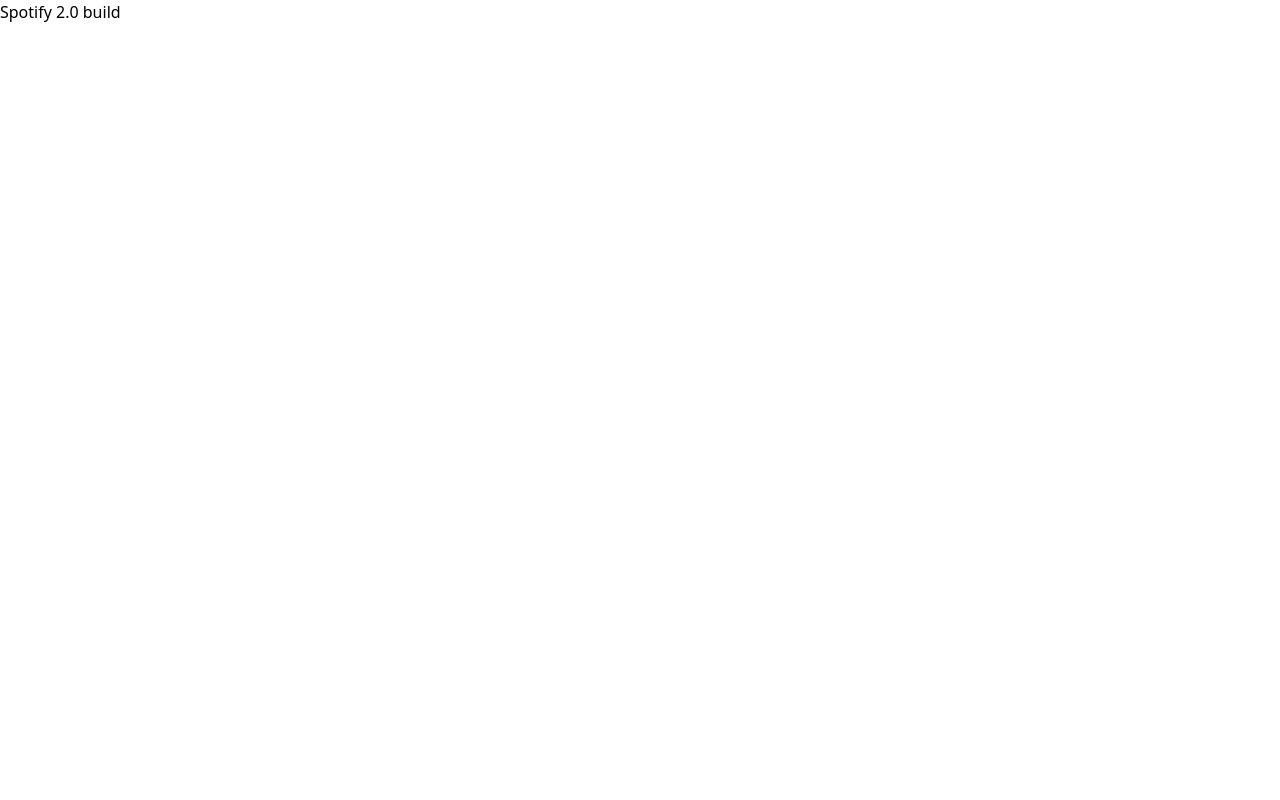
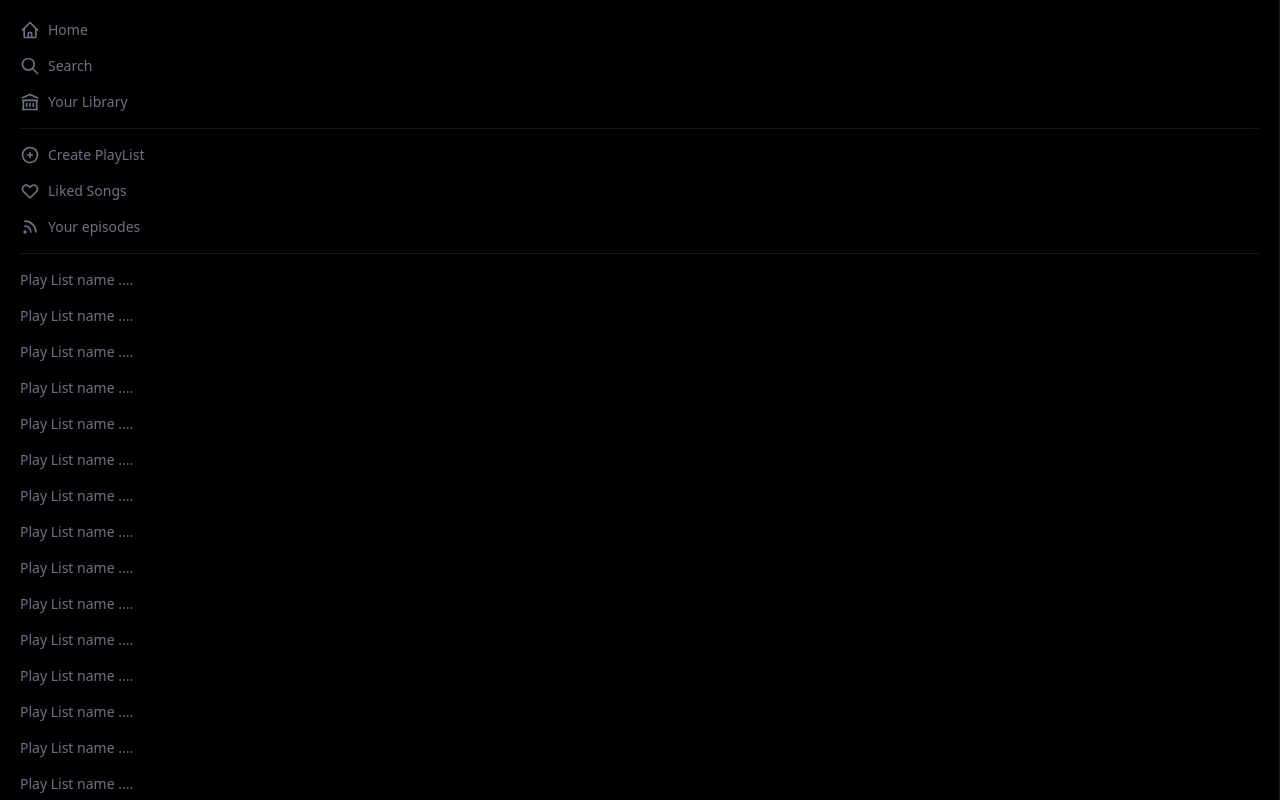
Before and after one commit to HongKeunAhn/Spotify-Clone, a Next.js app: page / in a window 1280 px wide. Built offline with nearby package versions, Linux system fonts and the light colour scheme.

Commit message:
<feat> Sidebar component Markup

```diff
--- /dev/null
+++ b/components/Sidebar/Sidebar.tsx
@@ -0,0 +1,77 @@
+import React from 'react';
+import {
+  HeartIcon,
+  HomeIcon,
+  LibraryIcon,
+  PlusCircleIcon,
+  RssIcon,
+  SearchIcon,
+} from '@heroicons/react/outline';
+
+const Sidebar = () => {
+  return (
+    <div className='text-gray-500 p-5 text-sm border-r border-gray-900'>
+      <div className='space-y-4'>
+        <button type='button' className='flex items-center space-x-2 hover:text-white'>
+          <HomeIcon className='h-5 w-5' />
+          <p>Home</p>
+        </button>
+        <button type='button' className='flex items-center space-x-2 hover:text-white'>
+          <SearchIcon className='h-5 w-5' />
+          <p>Search</p>
+        </button>
+        <button type='button' className='flex items-center space-x-2 hover:text-white'>
+          <LibraryIcon className='h-5 w-5' />
+          <p>Your Library</p>
+        </button>
+
+        <hr className='border-t-[0.1px] border-gray-900' />
+
+        <button type='button' className='flex items-center space-x-2 hover:text-white'>
+          <PlusCircleIcon className='h-5 w-5' />
+          <p>Create PlayList</p>
+        </button>
+        <button type='button' className='flex items-center space-x-2 hover:text-white'>
+          <HeartIcon className='h-5 w-5' />
+          <p>Liked Songs</p>
+        </button>
+        <button type='button' className='flex items-center space-x-2 hover:text-white'>
+          <RssIcon className='h-5 w-5' />
+          <p>Your episodes</p>
+        </button>
+
+        <hr className='border-t-[0.1px] border-gray-900' />
+
+        <p className='cursor-pointer hover:text-white'>Play List name ....</p>
+        <p className='cursor-pointer hover:text-white'>Play List name ....</p>
+        <p className='cursor-pointer hover:text-white'>Play List name ....</p>
+        <p className='cursor-pointer hover:text-white'>Play List name ....</p>
+        <p className='cursor-pointer hover:text-white'>Play List name ....</p>
+        <p className='cursor-pointer hover:text-white'>Play List name ....</p>
+        <p className='cursor-pointer hover:text-white'>Play List name ....</p>
+        <p className='cursor-pointer hover:text-white'>Play List name ....</p>
+        <p className='cursor-pointer hover:text-white'>Play List name ....</p>
+        <p className='cursor-pointer hover:text-white'>Play List name ....</p>
+        <p className='cursor-pointer hover:text-white'>Play List name ....</p>
+        <p className='cursor-pointer hover:text-white'>Play List name ....</p>
+        <p className='cursor-pointer hover:text-white'>Play List name ....</p>
+        <p className='cursor-pointer hover:text-white'>Play List name ....</p>
+        <p className='cursor-pointer hover:text-white'>Play List name ....</p>
+        <p className='cursor-pointer hover:text-white'>Play List name ....</p>
+        <p className='cursor-pointer hover:text-white'>Play List name ....</p>
+        <p className='cursor-pointer hover:text-white'>Play List name ....</p>
+        <p className='cursor-pointer hover:text-white'>Play List name ....</p>
+        <p className='cursor-pointer hover:text-white'>Play List name ....</p>
+        <p className='cursor-pointer hover:text-white'>Play List name ....</p>
+        <p className='cursor-pointer hover:text-white'>Play List name ....</p>
+        <p className='cursor-pointer hover:text-white'>Play List name ....</p>
+        <p className='cursor-pointer hover:text-white'>Play List name ....</p>
+        <p className='cursor-pointer hover:text-white'>Play List name ....</p>
+        <p className='cursor-pointer hover:text-white'>Play List name ....</p>
+        <p className='cursor-pointer hover:text-white'>Play List name ....</p>
+      </div>
+    </div>
+  );
+};
+
+export default Sidebar;
--- /dev/null
+++ b/components/Sidebar/index.ts
@@ -0,0 +1 @@
+export { default as Sidebar } from './Sidebar';
--- a/pages/index.tsx
+++ b/pages/index.tsx
@@ -1,13 +1,14 @@
-import type { NextPage } from 'next'
+import type { NextPage } from 'next';
+import Sidebar from '../components/Sidebar/Sidebar';
 
 const Home: NextPage = () => {
   return (
-    <div className="">
+    <div className='bg-black h-screen overflow-hidden'>
+      <main className=''>
+        <Sidebar />
+      </main>
+    </div>
+  );
+};
 
-
-      <h1>Spotify 2.0 build</h1>
-    </div>
-  )
-}
-
-export default Home
+export default Home;
```
